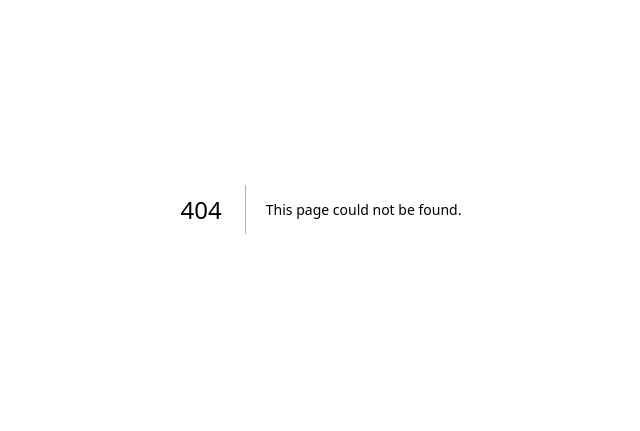
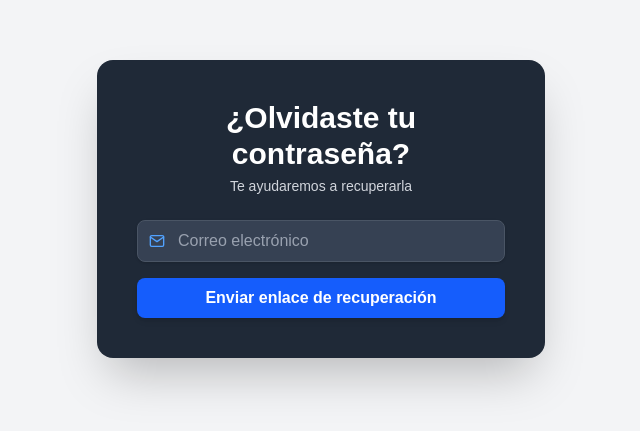
Before and after one commit to PabloToledoBarahona/frontend-app, a Next.js app: page /forgot-password in a window 1280 px wide. Before the commit this address had no page. Shown: the part 191-622 px from the top of the page, without its empty margins (319-959 px from the left). Built offline with nearby package versions, Linux system fonts and the light colour scheme.

Commit message:
ForgotPassword page creada

```diff
--- /dev/null
+++ b/app/forgot-password/page.tsx
@@ -0,0 +1,9 @@
+import ForgotPasswordForm from '@/components/Auth/ForgotPasswordForm';
+
+export default function ForgotPasswordPage() {
+  return (
+    <main className="min-h-screen flex items-center justify-center bg-gray-100 px-4">
+      <ForgotPasswordForm />
+    </main>
+  );
+}
--- /dev/null
+++ b/components/Auth/ForgotPasswordForm.tsx
@@ -0,0 +1,56 @@
+'use client';
+
+import { useState } from 'react';
+import { Card } from '@/components/ui/Card';
+import { Heading } from '@/components/ui/Heading';
+import { Input } from '@/components/ui/Input';
+import { Button } from '@/components/ui/Button';
+import { FiMail } from 'react-icons/fi';
+
+export default function ForgotPasswordForm() {
+  const [email, setEmail] = useState('');
+  const [error, setError] = useState('');
+  const [sent, setSent] = useState(false);
+
+  const handleSubmit = (e: React.FormEvent) => {
+    e.preventDefault();
+
+    if (!email || !email.includes('@')) {
+      setError('Correo inválido');
+      return;
+    }
+
+    setError('');
+    setTimeout(() => {
+      console.log('📩 Enviado link de recuperación a:', email);
+      setSent(true);
+    }, 1000);
+  };
+
+  if (sent) {
+    return (
+      <Card>
+        <Heading title="¡Revisa tu correo!" subtitle="Te enviamos un enlace para restablecer tu contraseña" center />
+        <Button label="Volver al login" onClick={() => (window.location.href = '/login')} />
+      </Card>
+    );
+  }
+
+  return (
+    <Card>
+      <Heading title="¿Olvidaste tu contraseña?" subtitle="Te ayudaremos a recuperarla" center />
+      <form onSubmit={handleSubmit} className="space-y-4">
+        <Input
+          name="email"
+          placeholder="Correo electrónico"
+          type="email"
+          value={email}
+          onChange={(e) => setEmail(e.target.value)}
+          icon={<FiMail />}
+          error={error}
+        />
+        <Button type="submit" label="Enviar enlace de recuperación" />
+      </form>
+    </Card>
+  );
+}
--- a/components/Auth/LoginForm.tsx
+++ b/components/Auth/LoginForm.tsx
@@ -1,28 +1,30 @@
-'use client';
+"use client";
 
-import { useState } from 'react';
-import { Input } from '@/components/ui/Input';
-import { Button } from '@/components/ui/Button';
-import { Heading } from '@/components/ui/Heading';
-import { Card } from '@/components/ui/Card';
-import { FiMail, FiLock } from 'react-icons/fi';
+import { useState } from "react";
+import { Input } from "@/components/ui/Input";
+import { Button } from "@/components/ui/Button";
+import { Heading } from "@/components/ui/Heading";
+import { Card } from "@/components/ui/Card";
+import { FiMail, FiLock } from "react-icons/fi";
 
 export default function LoginForm() {
   const [formData, setFormData] = useState({
-    email: '',
-    password: '',
+    email: "",
+    password: "",
   });
 
-  const [errors, setErrors] = useState<{ email?: string; password?: string }>({});
+  const [errors, setErrors] = useState<{ email?: string; password?: string }>(
+    {}
+  );
   const [success, setSuccess] = useState(false);
 
   const validate = () => {
     const newErrors: typeof errors = {};
-    if (!formData.email || !formData.email.includes('@')) {
-      newErrors.email = 'Correo inválido';
+    if (!formData.email || !formData.email.includes("@")) {
+      newErrors.email = "Correo inválido";
     }
     if (!formData.password) {
-      newErrors.password = 'Campo requerido';
+      newErrors.password = "Campo requerido";
     }
     setErrors(newErrors);
     return Object.keys(newErrors).length === 0;
@@ -30,7 +32,7 @@ export default function LoginForm() {
 
   const handleChange = (e: React.ChangeEvent<HTMLInputElement>) => {
     setFormData({ ...formData, [e.target.name]: e.target.value });
-    setErrors({ ...errors, [e.target.name]: '' });
+    setErrors({ ...errors, [e.target.name]: "" });
   };
 
   const handleSubmit = async (e: React.FormEvent) => {
@@ -39,7 +41,7 @@ export default function LoginForm() {
 
     // Simulación del backend
     setTimeout(() => {
-      console.log('✅ Login enviado:', formData);
+      console.log("✅ Login enviado:", formData);
       setSuccess(true);
     }, 1000);
   };
@@ -47,15 +49,26 @@ export default function LoginForm() {
   if (success) {
     return (
       <Card>
-        <Heading title="¡Bienvenido!" subtitle="Inicio de sesión exitoso" center />
-        <Button label="Ir al inicio" onClick={() => (window.location.href = '/')} />
+        <Heading
+          title="¡Bienvenido!"
+          subtitle="Inicio de sesión exitoso"
+          center
+        />
+        <Button
+          label="Ir al inicio"
+          onClick={() => (window.location.href = "/")}
+        />
       </Card>
     );
   }
 
   return (
     <Card>
-      <Heading title="Iniciar Sesión" subtitle="Ingresa tus credenciales" center />
+      <Heading
+        title="Iniciar Sesión"
+        subtitle="Ingresa tus credenciales"
+        center
+      />
       <form onSubmit={handleSubmit} className="space-y-4">
         <Input
           name="email"
@@ -76,6 +89,14 @@ export default function LoginForm() {
           error={errors.password}
         />
         <Button type="submit" label="Iniciar Sesión" />
+        <div className="flex justify-between text-sm text-gray-600 mt-4">
+          <a href="/forgot-password" className="hover:underline text-blue-600">
+            ¿Olvidaste tu contraseña?
+          </a>
+          <a href="/register" className="hover:underline text-blue-600">
+            Crear cuenta
+          </a>
+        </div>
       </form>
     </Card>
   );
--- a/components/Auth/RegisterForm.tsx
+++ b/components/Auth/RegisterForm.tsx
@@ -1,22 +1,22 @@
-'use client';
+"use client";
 
-import { useState } from 'react';
-import { Input } from '@/components/ui/Input';
-import { Button } from '@/components/ui/Button';
-import { Heading } from '@/components/ui/Heading';
-import { Card } from '@/components/ui/Card';
-import { User } from '@/types/User';
-import { FiUser, FiMail, FiLock, FiPhone } from 'react-icons/fi';
+import { useState } from "react";
+import { Input } from "@/components/ui/Input";
+import { Button } from "@/components/ui/Button";
+import { Heading } from "@/components/ui/Heading";
+import { Card } from "@/components/ui/Card";
+import { User } from "@/types/User";
+import { FiUser, FiMail, FiLock, FiPhone } from "react-icons/fi";
 
 export default function RegisterForm() {
   const [formData, setFormData] = useState<User>({
-    username: '',
-    first_name: '',
-    last_name: '',
-    phone_number: '',
-    email: '',
-    password: '',
-    confirm_password: '',
+    username: "",
+    first_name: "",
+    last_name: "",
+    phone_number: "",
+    email: "",
+    password: "",
+    confirm_password: "",
   });
 
   const [errors, setErrors] = useState<Partial<User>>({});
@@ -25,13 +25,14 @@ export default function RegisterForm() {
   const validate = () => {
     const newErrors: Partial<User> = {};
 
-    if (!formData.username) newErrors.username = 'Campo requerido';
-    if (!formData.first_name) newErrors.first_name = 'Campo requerido';
-    if (!formData.last_name) newErrors.last_name = 'Campo requerido';
-    if (!formData.email || !formData.email.includes('@')) newErrors.email = 'Correo inválido';
-    if (!formData.password) newErrors.password = 'Campo requerido';
+    if (!formData.username) newErrors.username = "Campo requerido";
+    if (!formData.first_name) newErrors.first_name = "Campo requerido";
+    if (!formData.last_name) newErrors.last_name = "Campo requerido";
+    if (!formData.email || !formData.email.includes("@"))
+      newErrors.email = "Correo inválido";
+    if (!formData.password) newErrors.password = "Campo requerido";
     if (formData.password !== formData.confirm_password)
-      newErrors.confirm_password = 'Las contraseñas no coinciden';
+      newErrors.confirm_password = "Las contraseñas no coinciden";
 
     setErrors(newErrors);
     return Object.keys(newErrors).length === 0;
@@ -39,7 +40,7 @@ export default function RegisterForm() {
 
   const handleChange = (e: React.ChangeEvent<HTMLInputElement>) => {
     setFormData({ ...formData, [e.target.name]: e.target.value });
-    setErrors({ ...errors, [e.target.name]: '' });
+    setErrors({ ...errors, [e.target.name]: "" });
   };
 
   const handleSubmit = async (e: React.FormEvent) => {
@@ -51,7 +52,7 @@ export default function RegisterForm() {
 
       // Simulación de envío al backend
       setTimeout(() => {
-        console.log('Datos enviados al backend (simulado):', dataToSend);
+        console.log("Datos enviados al backend (simulado):", dataToSend);
         setSuccess(true);
       }, 1000);
 
@@ -70,22 +71,33 @@ export default function RegisterForm() {
       }
       */
     } catch (error) {
-      console.error('❌ Error de red:', error);
+      console.error("❌ Error de red:", error);
     }
   };
 
   if (success) {
     return (
       <Card>
-        <Heading title="¡Gracias por registrarte!" subtitle="Tu cuenta ha sido creada con éxito" center />
-        <Button label="Iniciar sesión" onClick={() => (window.location.href = '/login')} />
+        <Heading
+          title="¡Gracias por registrarte!"
+          subtitle="Tu cuenta ha sido creada con éxito"
+          center
+        />
+        <Button
+          label="Iniciar sesión"
+          onClick={() => (window.location.href = "/login")}
+        />
       </Card>
     );
   }
 
   return (
     <Card>
-      <Heading title="Registro de Usuario" subtitle="Crea tu cuenta para comenzar" center />
+      <Heading
+        title="Registro de Usuario"
+        subtitle="Crea tu cuenta para comenzar"
+        center
+      />
 
       <form onSubmit={handleSubmit} className="space-y-4">
         <Input
@@ -115,7 +127,7 @@ export default function RegisterForm() {
         <Input
           name="phone_number"
           placeholder="Teléfono"
-          value={formData.phone_number || ''}
+          value={formData.phone_number || ""}
           onChange={handleChange}
           icon={<FiPhone />}
         />
@@ -141,12 +153,18 @@ export default function RegisterForm() {
           name="confirm_password"
           type="password"
           placeholder="Confirmar contraseña"
-          value={formData.confirm_password || ''}
+          value={formData.confirm_password || ""}
           onChange={handleChange}
           icon={<FiLock />}
           error={errors.confirm_password}
         />
         <Button type="submit" label="Registrarse" />
+        <div className="text-center text-sm text-gray-600 mt-4">
+          ¿Ya tienes una cuenta?{" "}
+          <a href="/login" className="text-blue-600 hover:underline">
+            Inicia sesión
+          </a>
+        </div>
       </form>
     </Card>
   );
--- a/components/ui/Input.tsx
+++ b/components/ui/Input.tsx
@@ -1,4 +1,5 @@
-import React from 'react';
+import { useState } from 'react';
+import { FiEye, FiEyeOff } from 'react-icons/fi';
 
 interface InputProps extends React.InputHTMLAttributes<HTMLInputElement> {
   label?: string;
@@ -6,24 +7,43 @@ interface InputProps extends React.InputHTMLAttributes<HTMLInputElement> {
   error?: string;
 }
 
-export function Input({ label, icon, error, className = '', ...props }: InputProps) {
+export function Input({ label, icon, error, className = '', type, ...props }: InputProps) {
+  const [showPassword, setShowPassword] = useState(false);
+  const isPassword = type === 'password';
+  const finalType = isPassword ? (showPassword ? 'text' : 'password') : type;
+
   return (
     <div className="w-full space-y-1">
+      {label && <label className="text-sm font-medium text-white">{label}</label>}
+
       <div className="relative flex items-center">
         {icon && (
-          <span className="absolute left-3 text-blue-400 pointer-events-none">
+          <span className="absolute left-3 top-1/2 -translate-y-1/2 text-blue-400">
             {icon}
           </span>
         )}
+
         <input
           {...props}
-          className={`w-full bg-gray-700 text-white placeholder-gray-400 px-10 py-2 rounded-md border ${
+          type={finalType}
+          autoComplete={isPassword ? 'new-password' : undefined}
+          className={`w-full py-2 pl-10 pr-${isPassword ? '12' : '4'} rounded-lg border ${
             error ? 'border-red-500' : 'border-gray-600'
           } focus:outline-none focus:ring-2 ${
             error ? 'focus:ring-red-400' : 'focus:ring-blue-500'
-          } transition duration-150 shadow-sm ${className}`}
+          } bg-gray-700 text-white placeholder-gray-400 shadow-sm ${className}`}
         />
+
+        {isPassword && (
+          <span
+            className="absolute right-3 top-1/2 -translate-y-1/2 text-blue-400 cursor-pointer"
+            onClick={() => setShowPassword(!showPassword)}
+          >
+            {showPassword ? <FiEyeOff /> : <FiEye />}
+          </span>
+        )}
       </div>
+
       {error && <p className="text-sm text-red-400 mt-1">{error}</p>}
     </div>
   );
```
